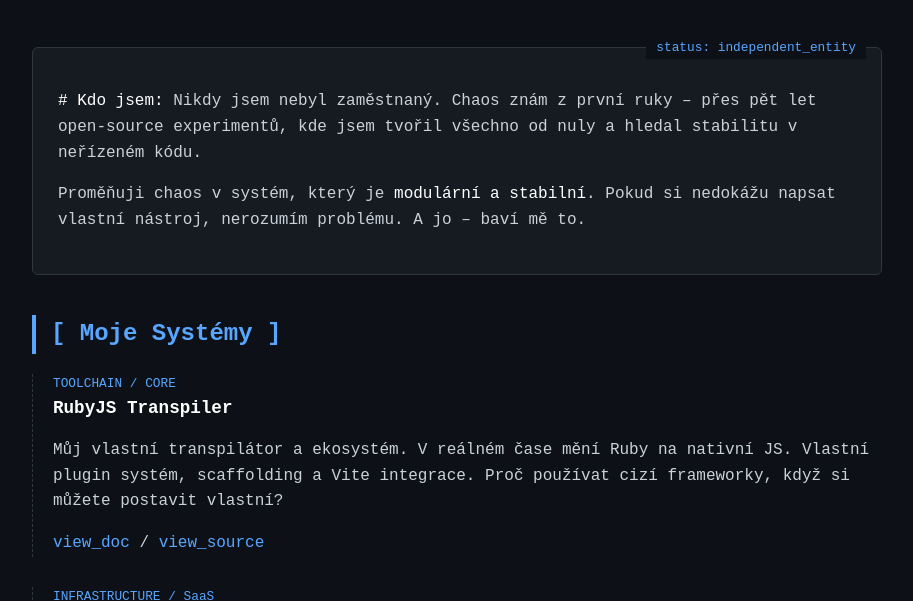
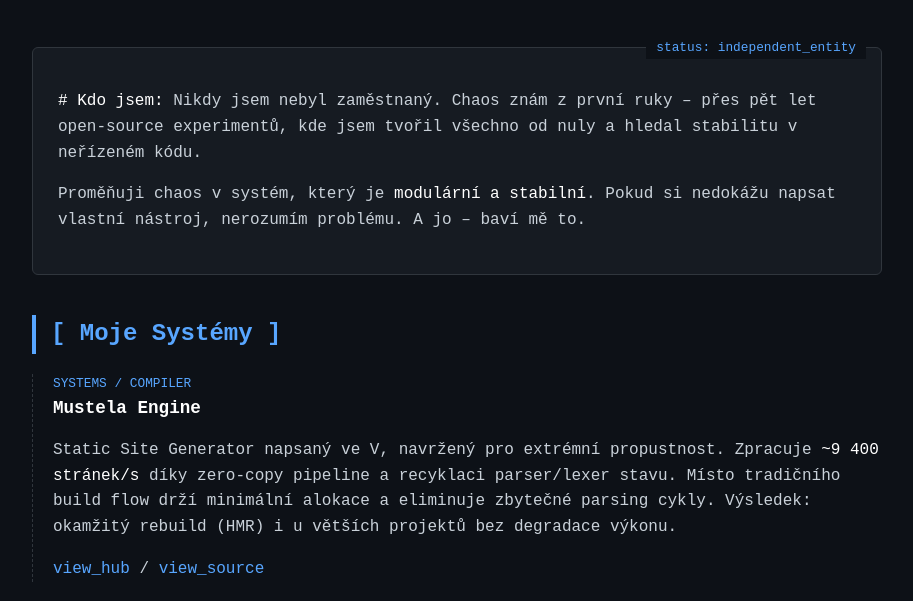
Before and after one commit to filipos800/cv, a website: page index.html in a window 1280 px wide. Shown: the part 274-875 px from the top of the page, without its empty margins (183-1096 px from the left). Drawn offline with Linux system fonts and the light colour scheme.

Commit message:
add mustela project

```diff
--- a/index.html
+++ b/index.html
@@ -129,6 +129,20 @@
         <h2>[ Moje Systémy ]</h2>
 
         <div class="project">
+            <div class="project-tag">SYSTEMS / COMPILER</div>
+            <div class="project-title">Mustela Engine</div>
+            <p>
+                Static Site Generator napsaný ve V, navržený pro extrémní propustnost.
+                Zpracuje <span class="highlight">~9 400 stránek/s</span> díky zero-copy pipeline a recyklaci parser/lexer stavu.
+                Místo tradičního build flow drží minimální alokace a eliminuje zbytečné parsing cykly.
+                Výsledek: okamžitý rebuild (HMR) i u větších projektů bez degradace výkonu.
+            </p>
+            <a href="https://mustela.vercel.app/" target="_blank">view_hub</a>
+            <span>/</span>
+            <a href="https://github.com/filipos800/mustela-web" target="_blank">view_source</a>
+        </div>
+
+        <div class="project">
             <div class="project-tag">TOOLCHAIN / CORE</div>
             <div class="project-title">RubyJS Transpiler</div>
             <p>Můj vlastní transpilátor a ekosystém. V reálném čase mění Ruby na nativní JS. Vlastní plugin systém, scaffolding a Vite integrace. Proč používat cizí frameworky, když si můžete postavit vlastní?</p>
```
